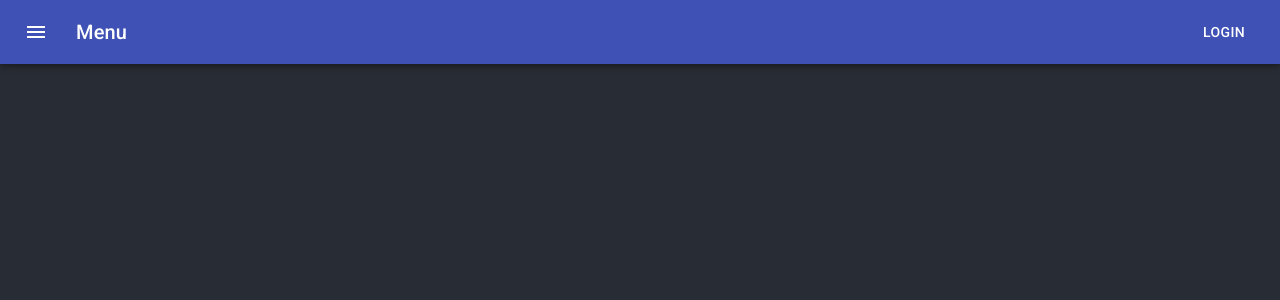
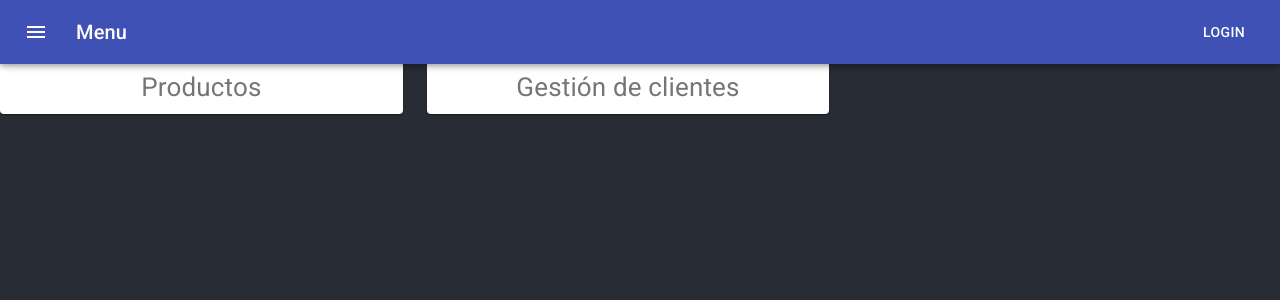
Before and after one commit to alexnro/CustomSales-Client, a React (Create React App) app: page / in a window 1280 px wide. Shown: the top 300 px of the page. Built offline with nearby package versions, Linux system fonts and the light colour scheme.

Commit message:
Add grid menu component without correct style yet

```diff
--- a/src/App.js
+++ b/src/App.js
@@ -1,12 +1,14 @@
 import React from 'react';
 import './App.css';
 import AppBarComponent from './components/AppBarComponent';
+import GridMenuComponent from './components/GridMenuComponent';
 
 function App() {
     return (
         <div className="App">
             <header className="App-header">
                 <AppBarComponent />
+                <GridMenuComponent />
             </header>
         </div>
     );
--- /dev/null
+++ b/src/components/GridMenuComponent.js
@@ -0,0 +1,42 @@
+import React from 'react';
+import { makeStyles } from '@material-ui/core/styles';
+import Paper from '@material-ui/core/Paper';
+import Grid from '@material-ui/core/Grid';
+
+const useStyles = makeStyles((theme) => ({
+    root: {
+        flexGrow: 1,
+    },
+    paper: {
+        padding: theme.spacing(1),
+        textAlign: 'center',
+        color: theme.palette.text.secondary,
+    },
+}));
+
+export default function GridMenuComponent() {
+    const classes = useStyles();
+
+    return (
+        <div className={classes.root}>
+            <Grid container spacing={1}>
+                <Grid container item xs={12} spacing={3}>
+                    <Grid item xs={4}>
+                        <Paper className={classes.paper}>Nuevo pedido</Paper>
+                    </Grid>
+                    <Grid item xs={4}>
+                        <Paper className={classes.paper}>Gestión de pedidos</Paper>
+                    </Grid>
+                </Grid>
+                <Grid container item xs={12} spacing={3}>
+                    <Grid item xs={4}>
+                        <Paper className={classes.paper}>Productos</Paper>
+                    </Grid>
+                    <Grid item xs={4}>
+                        <Paper className={classes.paper}>Gestión de clientes</Paper>
+                    </Grid>
+                </Grid>
+            </Grid>
+        </div>
+    );
+}
```
